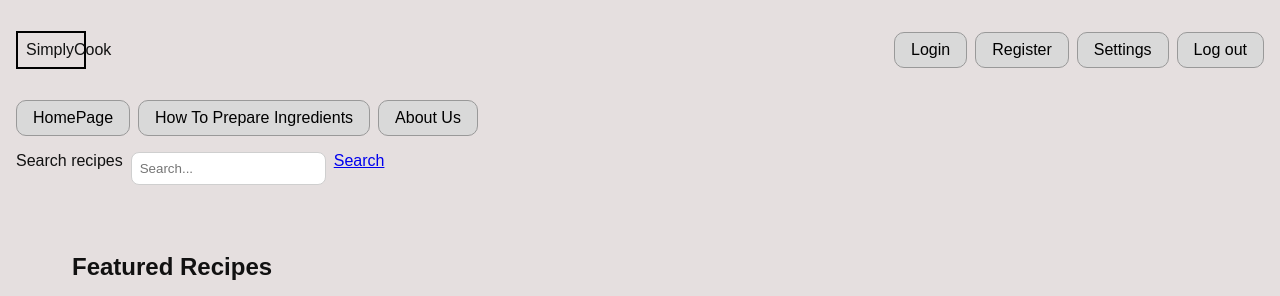
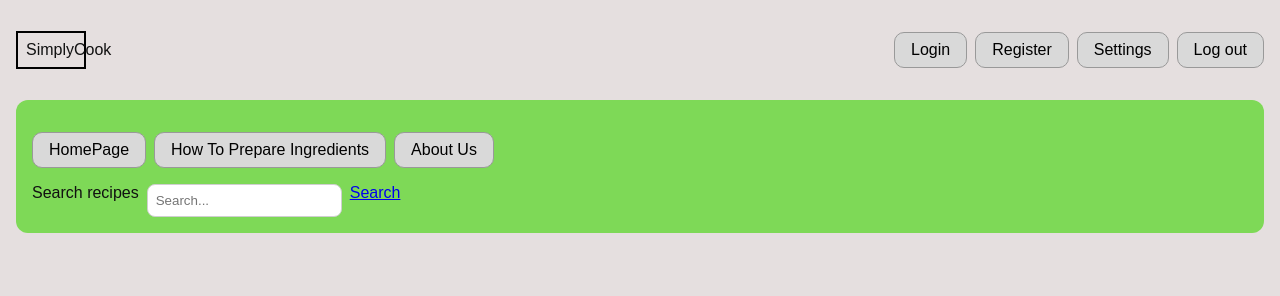
Before and after one commit to 2418560/Simplycook.github.io, a plain HTML site: page index.html in a window 1280 px wide. Shown: the top 296 px of the page. Drawn offline with Linux system fonts and the light colour scheme.

Commit message:
Update index.html

```diff
--- a/index.html
+++ b/index.html
@@ -27,7 +27,7 @@
     </nav>
   </div>
 
-  <div class="nav-bar">
+  <div class="nav-wrapper">
     <nav aria-label="Main navigation">
       <ul class="nav-group">
         <li><a href="index.html">HomePage</a></li>
```
